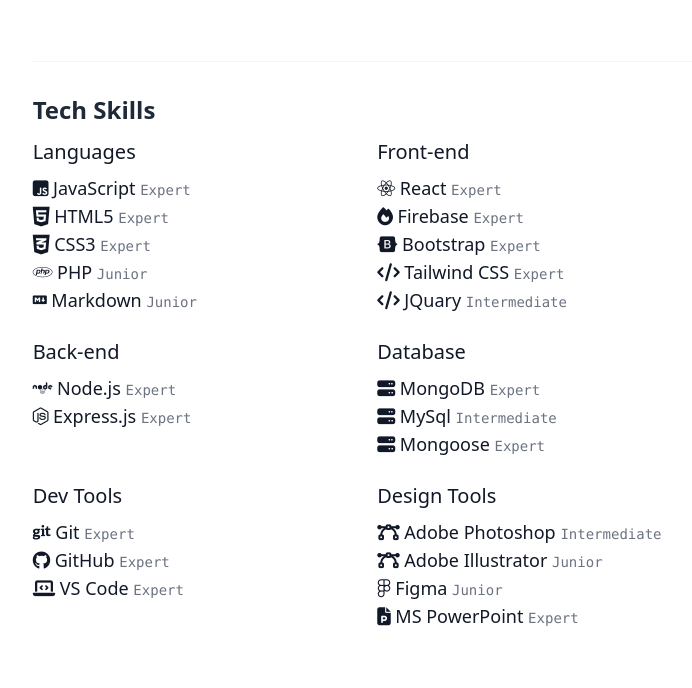
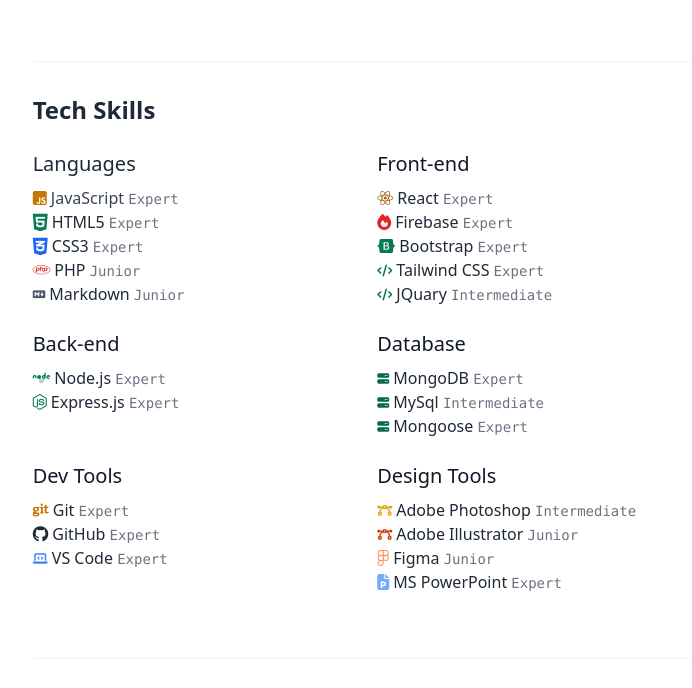
Before and after one commit to nchdatta/personal-portfolio, a website built with Vite: page index.html in a window 1280 px wide. Shown: the part 1220-1908 px from the top of the page, without its empty margins (337-1029 px from the left). Built offline with nearby package versions, Linux system fonts and the light colour scheme.

Commit message:
Responsive Skill section

```diff
--- a/index.html
+++ b/index.html
@@ -35,11 +35,11 @@
                 aria-current="page">Home</a>
             </li>
             <li><a href="#"
-                class="block py-2 pl-3 pr-4 text-gray-700 rounded hover:bg-gray-100 md:hover:bg-transparent md:border-0 md:hover:text-blue-700 md:p-0 dark:text-gray-400 md:dark:hover:text-white dark:hover:bg-gray-700 dark:hover:text-white md:dark:hover:bg-transparent">Recent
-                works</a>
+                class="block py-2 pl-3 pr-4 text-gray-700 rounded hover:bg-gray-100 md:hover:bg-transparent md:border-0 md:hover:text-blue-700 md:p-0 dark:text-gray-400 md:dark:hover:text-white dark:hover:bg-gray-700 dark:hover:text-white md:dark:hover:bg-transparent">Resume</a>
             </li>
             <li><a href="#"
-                class="block py-2 pl-3 pr-4 text-gray-700 rounded hover:bg-gray-100 md:hover:bg-transparent md:border-0 md:hover:text-blue-700 md:p-0 dark:text-gray-400 md:dark:hover:text-white dark:hover:bg-gray-700 dark:hover:text-white md:dark:hover:bg-transparent">Resume</a>
+                class="block py-2 pl-3 pr-4 text-gray-700 rounded hover:bg-gray-100 md:hover:bg-transparent md:border-0 md:hover:text-blue-700 md:p-0 dark:text-gray-400 md:dark:hover:text-white dark:hover:bg-gray-700 dark:hover:text-white md:dark:hover:bg-transparent">Hire
+                me</a>
             </li>
             <li>
               <button id="theme-toggle" type="button"
@@ -67,8 +67,8 @@
     <section class="py-6 lg:py-14">
       <div class="container flex flex-col lg:flex-row items-start justify-start">
         <!-- Main content left -->
-        <div class="lg:pr-8 w-2/6 lg:w-full pb-8 lg:pb-0">
-          <img class="rounded-full" src="./images/nayan.png" alt="Nayan">
+        <div class="lg:pr-8 w-2/6 lg:w-full pb-6 lg:pb-0">
+          <img class="rounded-full shadow-lg" src="./images/nayan.png" alt="Nayan">
         </div>
         <!-- Main content right -->
         <div>
@@ -81,7 +81,7 @@
 
             <div class="flex mt-6">
               <a href="#"
-                class="flex items-center mr-2 font-light text-gray-500 hover:text-gray-700 dark:text-gray-400 dark:hover:text-gray-300">
+                class="flex items-center mr-2 font-light text-gray-600 hover:text-gray-700 dark:text-gray-400 dark:hover:text-gray-300">
                 <svg class="w-5 h-5" fill="currentColor" viewBox="0 0 24 24" aria-hidden="true">
                   <path fill-rule="evenodd"
                     d="M22 12c0-5.523-4.477-10-10-10S2 6.477 2 12c0 4.991 3.657 9.128 8.438 9.878v-6.987h-2.54V12h2.54V9.797c0-2.506 1.492-3.89 3.777-3.89 1.094 0 2.238.195 2.238.195v2.46h-1.26c-1.243 0-1.63.771-1.63 1.562V12h2.773l-.443 2.89h-2.33v6.988C18.343 21.128 22 16.991 22 12z"
@@ -91,7 +91,7 @@
                 <span class="sr-only">Facebook page</span>
               </a>
               <a href="#"
-                class="flex items-center mr-2 font-light text-gray-500 hover:text-gray-700 dark:text-gray-400 dark:hover:text-gray-300">
+                class="flex items-center mr-2 font-light text-gray-600 hover:text-gray-700 dark:text-gray-400 dark:hover:text-gray-300">
                 <svg class="w-5 h-5" fill="currentColor" viewBox="0 0 24 24" aria-hidden="true">
                   <path
                     d="M8.29 20.251c7.547 0 11.675-6.253 11.675-11.675 0-.178 0-.355-.012-.53A8.348 8.348 0 0022 5.92a8.19 8.19 0 01-2.357.646 4.118 4.118 0 001.804-2.27 8.224 8.224 0 01-2.605.996 4.107 4.107 0 00-6.993 3.743 11.65 11.65 0 01-8.457-4.287 4.106 4.106 0 001.27 5.477A4.072 4.072 0 012.8 9.713v.052a4.105 4.105 0 003.292 4.022 4.095 4.095 0 01-1.853.07 4.108 4.108 0 003.834 2.85A8.233 8.233 0 012 18.407a11.616 11.616 0 006.29 1.84" />
@@ -100,7 +100,7 @@
                 <span class="sr-only">Twitter page</span>
               </a>
               <a href="#"
-                class="flex items-center mr-2 font-light text-gray-500 hover:text-gray-700 dark:text-gray-400 dark:hover:text-gray-300">
+                class="flex items-center mr-2 font-light text-gray-600 hover:text-gray-700 dark:text-gray-400 dark:hover:text-gray-300">
                 <svg class="w-5 h-5" fill="currentColor" viewBox="0 0 24 24" aria-hidden="true">
                   <path fill-rule="evenodd"
                     d="M12 2C6.477 2 2 6.484 2 12.017c0 4.425 2.865 8.18 6.839 9.504.5.092.682-.217.682-.483 0-.237-.008-.868-.013-1.703-2.782.605-3.369-1.343-3.369-1.343-.454-1.158-1.11-1.466-1.11-1.466-.908-.62.069-.608.069-.608 1.003.07 1.531 1.032 1.531 1.032.892 1.53 2.341 1.088 2.91.832.092-.647.35-1.088.636-1.338-2.22-.253-4.555-1.113-4.555-4.951 0-1.093.39-1.988 1.029-2.688-.103-.253-.446-1.272.098-2.65 0 0 .84-.27 2.75 1.026A9.564 9.564 0 0112 6.844c.85.004 1.705.115 2.504.337 1.909-1.296 2.747-1.027 2.747-1.027.546 1.379.202 2.398.1 2.651.64.7 1.028 1.595 1.028 2.688 0 3.848-2.339 4.695-4.566 4.943.359.309.678.92.678 1.855 0 1.338-.012 2.419-.012 2.747 0 .268.18.58.688.482A10.019 10.019 0 0022 12.017C22 6.484 17.522 2 12 2z"
@@ -142,7 +142,7 @@
           <!-- Career Objective -->
           <div class="objective mb-16">
             <div class="flex items-center">
-              <h1 class="text-2xl font-semibold text-gray-800 dark:text-gray-200">Career Objective</h1>
+              <h1 class="text-2xl font-semibold text-gray-800 dark:text-gray-200">Objective</h1>
             </div>
             <p class="text-gray-800 dark:text-gray-400 text-justify mt-3">A motivated individual with
               in-depth
@@ -223,103 +223,122 @@
 
           <!-- My Skill  -->
           <div class="mb-16">
-            <div class="flex items-center mb-3">
+            <div class="flex items-center mb-6">
               <h1 class="text-2xl font-semibold text-gray-800 dark:text-gray-100">Tech Skills</h1>
             </div>
             <div class="grid grid-cols-2 gap-6">
               <div>
-                <h2 class="text-xl font-medium text-gray-900 dark:text-gray-100 mb-2">Languages</h2>
-                <p class="text-lg text-gray-900 dark:text-gray-100"><i class="fa-brands fa-square-js"></i>
+                <h2 class="text-xl font-medium text-gray-800 dark:text-gray-100 mb-2">Languages</h2>
+                <p class="text-md text-gray-700 dark:text-gray-200"><i
+                    class="fa-brands fa-square-js text-yellow-500"></i>
                   JavaScript
-                  <code class="text-sm text-gray-500 dark:text-gray-200">Expert</code>
+                  <code class="text-sm text-gray-500 dark:text-gray-300">Expert</code>
                 </p>
-                <p class="text-lg text-gray-900 dark:text-gray-100"><i class="fa-brands fa-html5 fa-lg"></i> HTML5
-                  <code class="text-sm text-gray-500 dark:text-gray-200">Expert</code>
+                <p class="text-md text-gray-800 dark:text-gray-200"><i
+                    class="fa-brands fa-html5 fa-lg text-green-600"></i> HTML5
+                  <code class="text-sm text-gray-500 dark:text-gray-300">Expert</code>
                 </p>
-                <p class="text-lg text-gray-900 dark:text-gray-100"><i class="fa-brands fa-css3-alt fa-lg"></i> CSS3
-                  <code class="text-sm text-gray-500 dark:text-gray-200">Expert</code>
+                <p class="text-md text-gray-800 dark:text-gray-200"><i
+                    class="fa-brands fa-css3-alt fa-lg text-blue-600"></i> CSS3
+                  <code class="text-sm text-gray-500 dark:text-gray-300">Expert</code>
                 </p>
-                <p class="text-lg text-gray-900 dark:text-gray-100"><i class="fa-brands fa-php fa-sm"></i> PHP
-                  <code class="text-sm text-gray-500 dark:text-gray-200">Junior</code>
+                <p class="text-md text-gray-800 dark:text-gray-200"><i class="fa-brands fa-php fa-sm text-red-600"></i>
+                  PHP
+                  <code class="text-sm text-gray-500 dark:text-gray-300">Junior</code>
                 </p>
-                <p class="text-lg text-gray-900 dark:text-gray-100"><i class="fa-brands fa-markdown fa-2xs"></i>
+                <p class="text-md text-gray-800 dark:text-gray-200"><i
+                    class="fa-brands fa-markdown fa-2xs text-slate-600"></i>
                   Markdown
-                  <code class="text-sm text-gray-500 dark:text-gray-200">Junior</code>
+                  <code class="text-sm text-gray-500 dark:text-gray-300">Junior</code>
                 </p>
               </div>
               <div>
                 <h2 class="text-xl font-medium text-gray-900 dark:text-gray-100 mb-2">Front-end</h2>
-                <p class="text-lg text-gray-900 dark:text-gray-100"><i class="fa-brands fa-react"></i>
+                <p class="text-md text-gray-800 dark:text-gray-200"><i class="fa-brands fa-react text-yellow-600"></i>
                   React
-                  <code class="text-sm text-gray-500 dark:text-gray-200">Expert</code>
+                  <code class="text-sm text-gray-500 dark:text-gray-300">Expert</code>
                 </p>
-                <p class="text-lg text-gray-900 dark:text-gray-100"><i class="fa-solid fa-fire"></i> Firebase
-                  <code class="text-sm text-gray-500 dark:text-gray-200">Expert</code>
+                <p class="text-md text-gray-800 dark:text-gray-200"><i class="fa-solid fa-fire text-red-600"></i>
+                  Firebase
+                  <code class="text-sm text-gray-500 dark:text-gray-300">Expert</code>
                 </p>
-                <p class="text-lg text-gray-900 dark:text-gray-100"><i class="fa-brands fa-bootstrap"></i> Bootstrap
-                  <code class="text-sm text-gray-500 dark:text-gray-200">Expert</code>
+                <p class="text-md text-gray-800 dark:text-gray-200"><i
+                    class="fa-brands fa-bootstrap text-green-600"></i> Bootstrap
+                  <code class="text-sm text-gray-500 dark:text-gray-300">Expert</code>
                 </p>
-                <p class="text-lg text-gray-900 dark:text-gray-100"><i class="fa-solid fa-code"></i> Tailwind
+                <p class="text-md text-gray-800 dark:text-gray-200"><i
+                    class="fa-solid fa-code fa-xs text-green-600"></i> Tailwind
                   CSS
-                  <code class="text-sm text-gray-500 dark:text-gray-200">Expert</code>
+                  <code class="text-sm text-gray-500 dark:text-gray-300">Expert</code>
                 </p>
-                <p class="text-lg text-gray-900 dark:text-gray-100"><i class="fa-solid fa-code"></i> JQuary
-                  <code class="text-sm text-gray-500 dark:text-gray-200">Intermediate</code>
+                <p class="text-md text-gray-800 dark:text-gray-200"><i
+                    class="fa-solid fa-code fa-xs text-green-600"></i> JQuary
+                  <code class="text-sm text-gray-500 dark:text-gray-300">Intermediate</code>
                 </p>
               </div>
               <div>
                 <h2 class="text-xl font-medium text-gray-900 dark:text-gray-100 mb-2">Back-end</h2>
-                <p class="text-lg text-gray-900 dark:text-gray-100"><i class="fa-brands fa-node fa-sm"></i>
+                <p class="text-md text-gray-800 dark:text-gray-200"><i
+                    class="fa-brands fa-node fa-sm text-green-600"></i>
                   Node.js
-                  <code class="text-sm text-gray-500 dark:text-gray-200">Expert</code>
+                  <code class="text-sm text-gray-500 dark:text-gray-300">Expert</code>
                 </p>
-                <p class="text-lg text-gray-900 dark:text-gray-100"><i class="fa-brands fa-node-js"></i> Express.js
-                  <code class="text-sm text-gray-500 dark:text-gray-200">Expert</code>
+                <p class="text-md text-gray-800 dark:text-gray-200"><i class="fa-brands fa-node-js text-green-600"></i>
+                  Express.js
+                  <code class="text-sm text-gray-500 dark:text-gray-300">Expert</code>
                 </p>
               </div>
               <div>
                 <h2 class="text-xl font-medium text-gray-900 dark:text-gray-100 mb-2">Database</h2>
-                <p class="text-lg text-gray-900 dark:text-gray-100"><i class="fa-solid fa-server"></i>
+                <p class="text-md text-gray-800 dark:text-gray-200"><i
+                    class="fa-solid fa-server fa-xs text-green-700"></i>
                   MongoDB
-                  <code class="text-sm text-gray-500 dark:text-gray-200">Expert</code>
+                  <code class="text-sm text-gray-500 dark:text-gray-300">Expert</code>
                 </p>
-                <p class="text-lg text-gray-900 dark:text-gray-100"><i class="fa-solid fa-server"></i> MySql
-                  <code class="text-sm text-gray-500 dark:text-gray-200">Intermediate</code>
+                <p class="text-md text-gray-800 dark:text-gray-200"><i
+                    class="fa-solid fa-server fa-xs text-green-700"></i> MySql
+                  <code class="text-sm text-gray-500 dark:text-gray-300">Intermediate</code>
                 </p>
-                <p class="text-lg text-gray-900 dark:text-gray-100"><i class="fa-solid fa-server"></i> Mongoose
-                  <code class="text-sm text-gray-500 dark:text-gray-200">Expert</code>
+                <p class="text-md text-gray-800 dark:text-gray-200"><i
+                    class="fa-solid fa-server fa-xs text-green-700"></i> Mongoose
+                  <code class="text-sm text-gray-500 dark:text-gray-300">Expert</code>
                 </p>
               </div>
               <div>
                 <h2 class="text-xl font-medium text-gray-900 dark:text-gray-100 mb-2">Dev Tools</h2>
-                <p class="text-lg text-gray-900 dark:text-gray-100"><i class="fa-brands fa-git"></i>
+                <p class="text-md text-gray-800 dark:text-gray-200"><i class="fa-brands fa-git text-yellow-500"></i>
                   Git
-                  <code class="text-sm text-gray-500 dark:text-gray-200">Expert</code>
+                  <code class="text-sm text-gray-500 dark:text-gray-300">Expert</code>
                 </p>
-                <p class="text-lg text-gray-900 dark:text-gray-100"><i class="fa-brands fa-github"></i> GitHub
-                  <code class="text-sm text-gray-500 dark:text-gray-200">Expert</code>
+                <p class="text-md text-gray-800 dark:text-gray-200"><i class="fa-brands fa-github"></i> GitHub
+                  <code class="text-sm text-gray-500 dark:text-gray-300">Expert</code>
                 </p>
-                <p class="text-lg text-gray-900 dark:text-gray-100"><i class="fa-sharp fa-solid fa-laptop-code"></i> VS
+                <p class="text-md text-gray-800 dark:text-gray-200"><i
+                    class="fa-sharp fa-solid fa-laptop-code fa-xs text-blue-500"></i> VS
                   Code
-                  <code class="text-sm text-gray-500 dark:text-gray-200">Expert</code>
+                  <code class="text-sm text-gray-500 dark:text-gray-300">Expert</code>
                 </p>
               </div>
               <div>
                 <h2 class="text-xl font-medium text-gray-900 dark:text-gray-100 mb-2">Design Tools</h2>
-                <p class="text-lg text-gray-900 dark:text-gray-100"><i class="fa-solid fa-bezier-curve"></i>
+                <p class="text-md text-gray-800 dark:text-gray-200"><i
+                    class="fa-solid fa-bezier-curve fa-xs text-yellow-400"></i>
                   Adobe Photoshop
-                  <code class="text-sm text-gray-500 dark:text-gray-200">Intermediate</code>
+                  <code class="text-sm text-gray-500 dark:text-gray-300">Intermediate</code>
                 </p>
-                <p class="text-lg text-gray-900 dark:text-gray-100"><i class="fa-solid fa-bezier-curve"></i>
+                <p class="text-md text-gray-800 dark:text-gray-200"><i
+                    class="fa-solid fa-bezier-curve fa-xs text-orange-600"></i>
                   Adobe Illustrator
-                  <code class="text-sm text-gray-500 dark:text-gray-200">Junior</code>
+                  <code class="text-sm text-gray-500 dark:text-gray-300">Junior</code>
                 </p>
-                <p class="text-lg text-gray-900 dark:text-gray-100"><i class="fa-brands fa-figma"></i> Figma
-                  <code class="text-sm text-gray-500 dark:text-gray-200">Junior</code>
+                <p class="text-md text-gray-800 dark:text-gray-200"><i class="fa-brands fa-figma  text-orange-400"></i>
+                  Figma
+                  <code class="text-sm text-gray-500 dark:text-gray-300">Junior</code>
                 </p>
-                <p class="text-lg text-gray-900 dark:text-gray-100"><i class="fa-solid fa-file-powerpoint"></i> MS
+                <p class="text-md text-gray-800 dark:text-gray-200"><i
+                    class="fa-solid fa-file-powerpoint  text-blue-400"></i> MS
                   PowerPoint
-                  <code class="text-sm text-gray-500 dark:text-gray-200">Expert</code>
+                  <code class="text-sm text-gray-500 dark:text-gray-300">Expert</code>
                 </p>
               </div>
             </div>
```
